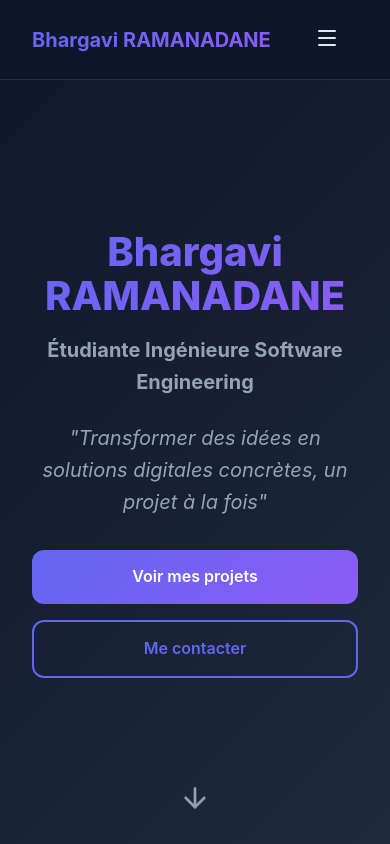
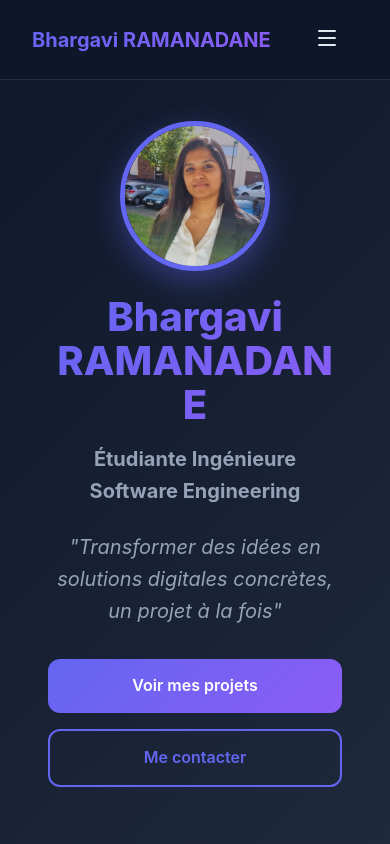
Before and after one commit to sonaa212/portfolio-bhargavi, a React (Vite) app: page / in a window 390 px wide. Shown: the top 844 px of the page. Built offline with nearby package versions, Linux system fonts and the light colour scheme.

Commit message:
photo added

```diff
--- a/src/App.css
+++ b/src/App.css
@@ -3,6 +3,20 @@
   margin: 0;
   padding: 0;
   box-sizing: border-box;
+}
+
+html {
+  overflow-x: hidden;
+  scroll-behavior: smooth;
+}
+
+body {
+  width: 100%;
+  overflow-x: hidden;
+  font-family: 'Inter', -apple-system, BlinkMacSystemFont, 'Segoe UI', sans-serif;
+  background: var(--dark-bg);
+  color: var(--text-color);
+  line-height: 1.6;
 }
 
 :root {
@@ -18,22 +32,17 @@
   --transition: all 0.3s ease;
 }
 
-body {
-  font-family: 'Inter', -apple-system, BlinkMacSystemFont, 'Segoe UI', sans-serif;
-  background: var(--dark-bg);
-  color: var(--text-color);
-  line-height: 1.6;
-  overflow-x: hidden;
-}
-
 .App {
   min-height: 100vh;
+  overflow-x: hidden;
+  width: 100%;
 }
 
 .container {
   max-width: 1200px;
   margin: 0 auto;
   padding: 0 2rem;
+  box-sizing: border-box;
 }
 
 /* Navbar */
@@ -49,11 +58,13 @@ body {
 
 .navbar-container {
   max-width: 1200px;
+  width: 100%;
   margin: 0 auto;
   padding: 1rem 2rem;
   display: flex;
   justify-content: space-between;
   align-items: center;
+  box-sizing: border-box;
 }
 
 .navbar-logo h2 {
@@ -120,11 +131,60 @@ body {
   padding: 6rem 2rem 2rem;
   background: linear-gradient(135deg, var(--dark-bg) 0%, var(--light-bg) 100%);
   position: relative;
+  overflow-x: hidden;
+  width: 100%;
 }
 
 .hero-content {
   max-width: 800px;
+  width: 100%;
   z-index: 1;
+  padding: 0 1rem;
+  display: flex;
+  flex-direction: column;
+  align-items: center;
+  box-sizing: border-box;
+}
+
+/* Photo de profil */
+.hero-photo {
+  width: 180px;
+  height: 180px;
+  border-radius: 50%;
+  overflow: hidden;
+  margin-bottom: 2rem;
+  border: 5px solid var(--primary-color);
+  box-shadow: 0 10px 30px rgba(99, 102, 241, 0.4);
+  animation: fadeInDown 0.8s ease;
+  transition: var(--transition);
+}
+
+.hero-photo:hover {
+  transform: scale(1.05);
+  box-shadow: 0 15px 40px rgba(99, 102, 241, 0.6);
+}
+
+.hero-photo img {
+  width: 100%;
+  height: 100%;
+  object-fit: cover;
+}
+
+/* Animation pour la photo */
+@keyframes fadeInDown {
+  from {
+    opacity: 0;
+    transform: translateY(-30px);
+  }
+  to {
+    opacity: 1;
+    transform: translateY(0);
+  }
+}
+
+.hero-text {
+  text-align: center;
+  width: 100%;
 }
 
 .hero-title {
@@ -136,6 +196,9 @@ body {
   -webkit-text-fill-color: transparent;
   background-clip: text;
   animation: fadeInUp 0.8s ease;
+  word-break: break-word;
+  overflow-wrap: break-word;
+  max-width: 100%;
 }
 
 .hero-subtitle {
@@ -221,6 +284,8 @@ body {
 /* Section commune */
 section {
   padding: 5rem 0;
+  overflow-x: hidden;
+  width: 100%;
 }
 
 .section-title {
@@ -608,6 +673,13 @@ section {
   .skills-grid {
     grid-template-columns: 1fr;
   }
+
+  /* Photo responsive */
+  .hero-photo {
+    width: 150px;
+    height: 150px;
+    margin-bottom: 1.5rem;
+  }
 }
 
 /* Animations au scroll */
--- a/src/components/Contact.tsx
+++ b/src/components/Contact.tsx
@@ -36,11 +36,7 @@ const Contact = () => {
                 <MapPin size={24} />
                 <span>Maurepas, 78310, France</span>
               </div>
-              <a href="https://github.com/votre-username" target="_blank" rel="noopener noreferrer" className="contact-item">
-                <Github size={24} />
-                <span>GitHub</span>
-              </a>
-              <a href="https://linkedin.com/in/votre-profil" target="_blank" rel="noopener noreferrer" className="contact-item">
+              <a href="https://www.linkedin.com/in/bhargavi-ramanadane/" target="_blank" rel="noopener noreferrer" className="contact-item">
                 <Linkedin size={24} />
                 <span>LinkedIn</span>
               </a>
--- a/src/components/Hero.tsx
+++ b/src/components/Hero.tsx
@@ -2,8 +2,14 @@ import { ArrowDown } from 'lucide-react'
 
 const Hero = () => {
   return (
-    <section id="hero" className="hero">
+       <section id="hero" className="hero">
       <div className="hero-content">
+        {/* Photo de profil */}
+        <div className="hero-photo">
+          <img src="photo_Bhargavi.png" alt="Bhargavi RAMANADANE" />
+        </div>
+
+
         <div className="hero-text">
           <h1 className="hero-title">
             Bhargavi RAMANADANE
@@ -24,9 +30,7 @@ const Hero = () => {
           </div>
         </div>
       </div>
-      <a href="#about" className="scroll-indicator">
-        <ArrowDown size={32} />
-      </a>
+
     </section>
   )
 }
--- a/src/components/Projects.tsx
+++ b/src/components/Projects.tsx
@@ -30,22 +30,25 @@ const Projects = () => {
       ],
       image: "/project-cap.png"
     },
+
     {
-      title: "Application Mobile de Recettes",
-      period: "Projet académique",
-      company: "ESIEA",
-      description: "Application de recherche de recettes avec gestion des favoris et planning de repas.",
-      technologies: ["Kotlin", "Android Studio", "Firebase", "Spoonacular API"],
-      achievements: [
-        "Intégration de l'API Spoonacular",
-        "Système de favoris avec Firebase",
-        "Gestion du planning repas",
-        "Authentification utilisateur (Firebase Auth)"
-      ],
-      image: "/project-recipe.png"
-    }
-  ]
-
+    title: "TSR - Plateforme d'Inscription Étudiante",
+    period: "Novembre - Décembre 2024",
+    company: "Full-Stack Development - ESIEA",
+    description: "Refonte complète de la plateforme d'inscription de l'école avec frontend Vue.js/Quasar et backend Supabase, incluant authentification, chat temps réel et gestion de documents.",
+    technologies: ["Vue 3", "Quasar", "Pinia", "Supabase", "PostgreSQL", "Cypress", "Pug"],
+    achievements: [
+      "Architecture fullstack avec Vue 3 Composition API et Supabase",
+      "Système d'authentification multi-rôles (Étudiant/Admin)",
+      "Chat temps réel Student-Admin avec Supabase Realtime API",
+      "Gestion de formulaires complexes (coordonnées, tuteurs, documents)",
+      "Synchronisation frontend (IndexedDB) et backend (PostgreSQL)",
+      "Tests E2E avec Cypress et rapports de couverture Istanbul/NYC",
+      "Interface responsive avec Quasar Framework"
+    ],
+    image: "/project-tsr.png"
+  }
+]
   return (
     <section id="projects" className="projects">
       <div className="container">
```
Also changed, not shown: public/photo_Bhargavi.png (added), src/App.tsx (line endings or trailing spaces).
